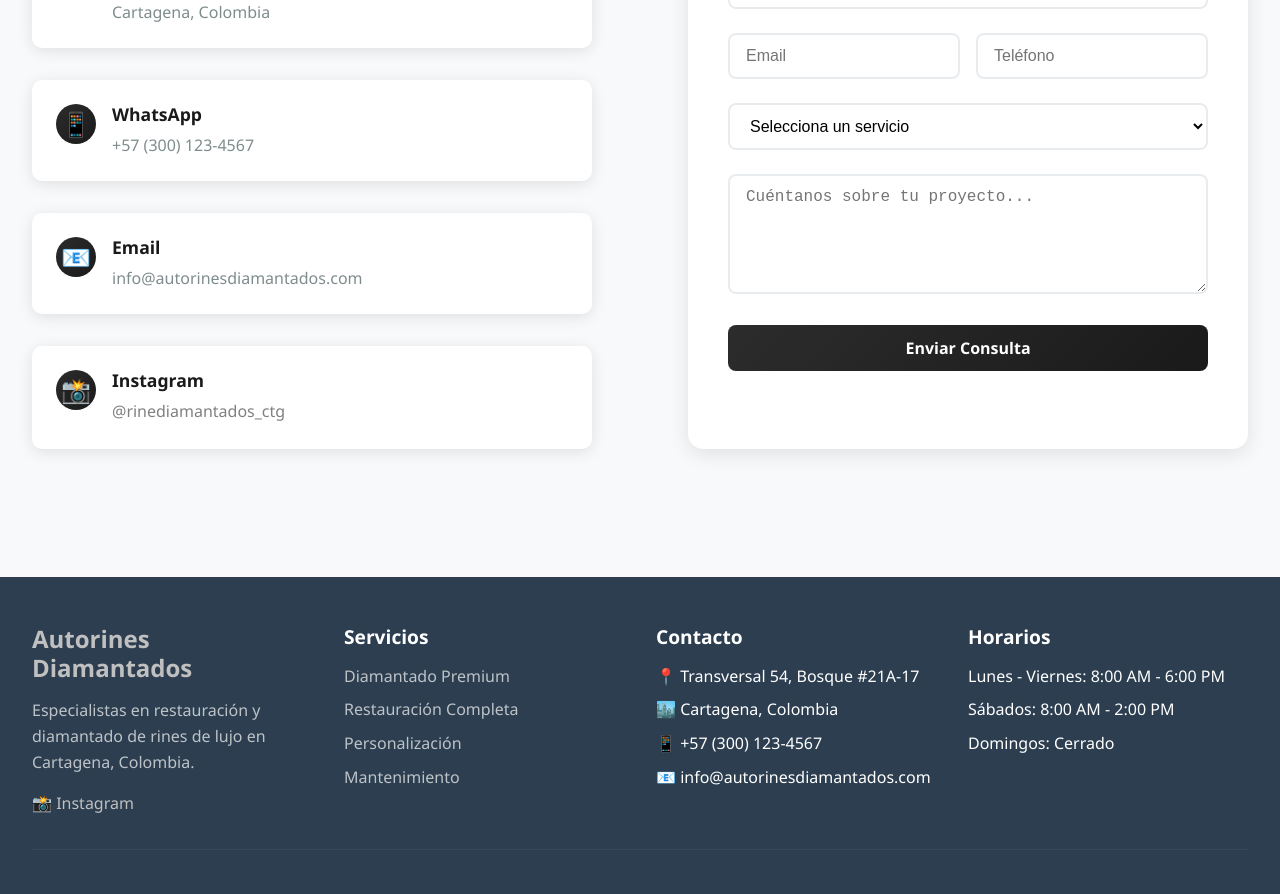
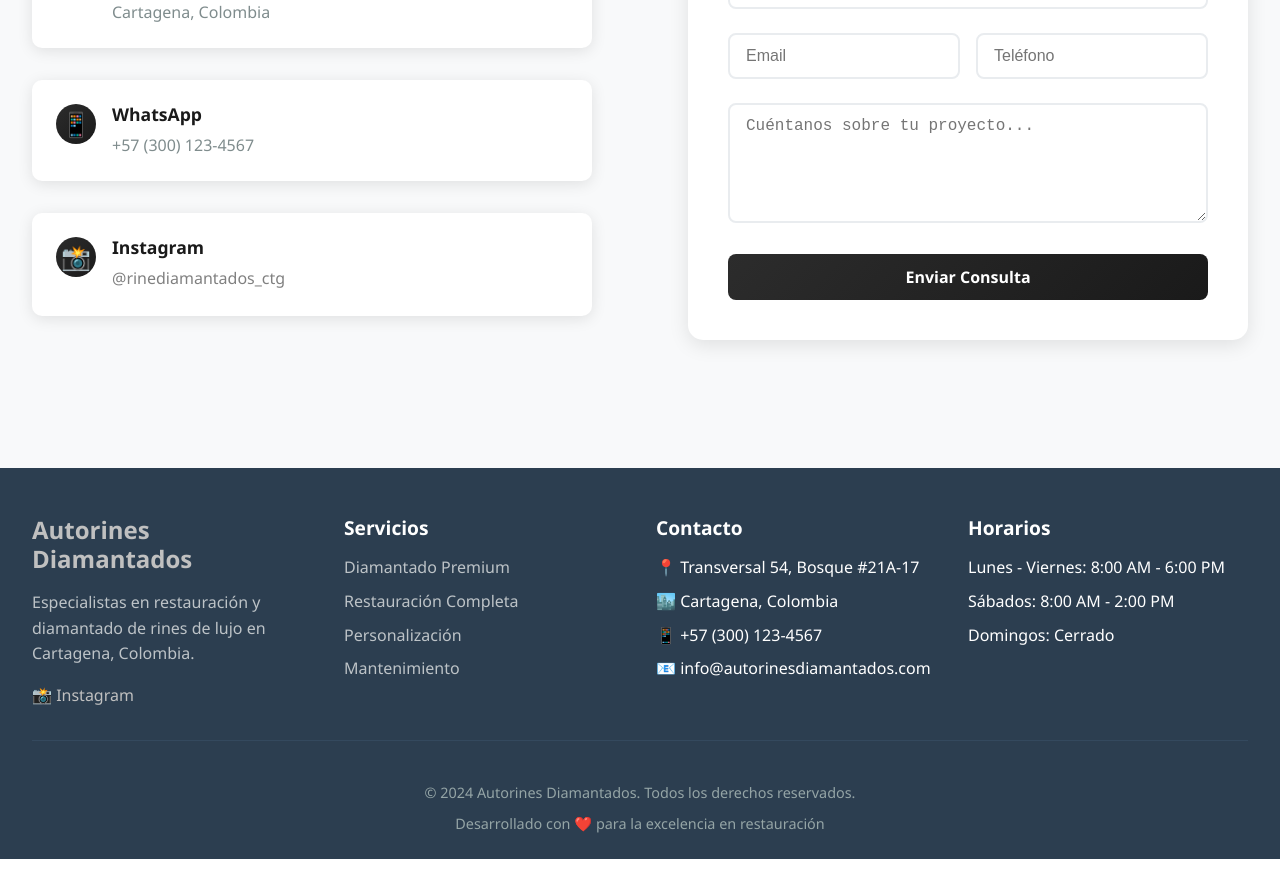
Before and after one commit to lroca7/auto-rines-diamantado, a React (Vite) app: page / in a window 1280 px wide. Shown: the part 3678-4572 px from the top of the page. After the commit the page ends 4537 px from the top, so only its background shows below. Built offline with nearby package versions, Linux system fonts and the light colour scheme.

Commit message:
Remove unused service field and related UI elements from Contact component

```diff
--- a/src/components/Contact.tsx
+++ b/src/components/Contact.tsx
@@ -6,7 +6,6 @@ const Contact: React.FC = () => {
     name: '',
     email: '',
     phone: '',
-    service: '',
     message: ''
   });
 
@@ -49,14 +48,6 @@ const Contact: React.FC = () => {
               <div className="contact-details">
                 <h3>WhatsApp</h3>
                 <p>+57 (300) 123-4567</p>
-              </div>
-            </div>
-
-            <div className="contact-item">
-              <div className="contact-icon">📧</div>
-              <div className="contact-details">
-                <h3>Email</h3>
-                <p>info@autorinesdiamantados.com</p>
               </div>
             </div>
 
@@ -108,21 +99,6 @@ const Contact: React.FC = () => {
               </div>
 
               <div className="form-group">
-                <select
-                  name="service"
-                  value={formData.service}
-                  onChange={handleChange}
-                  required
-                >
-                  <option value="">Selecciona un servicio</option>
-                  <option value="diamantado">Diamantado Premium</option>
-                  <option value="restauracion">Restauración Completa</option>
-                  <option value="personalizacion">Personalización</option>
-                  <option value="mantenimiento">Mantenimiento</option>
-                </select>
-              </div>
-
-              <div className="form-group">
                 <textarea
                   name="message"
                   placeholder="Cuéntanos sobre tu proyecto..."
```
